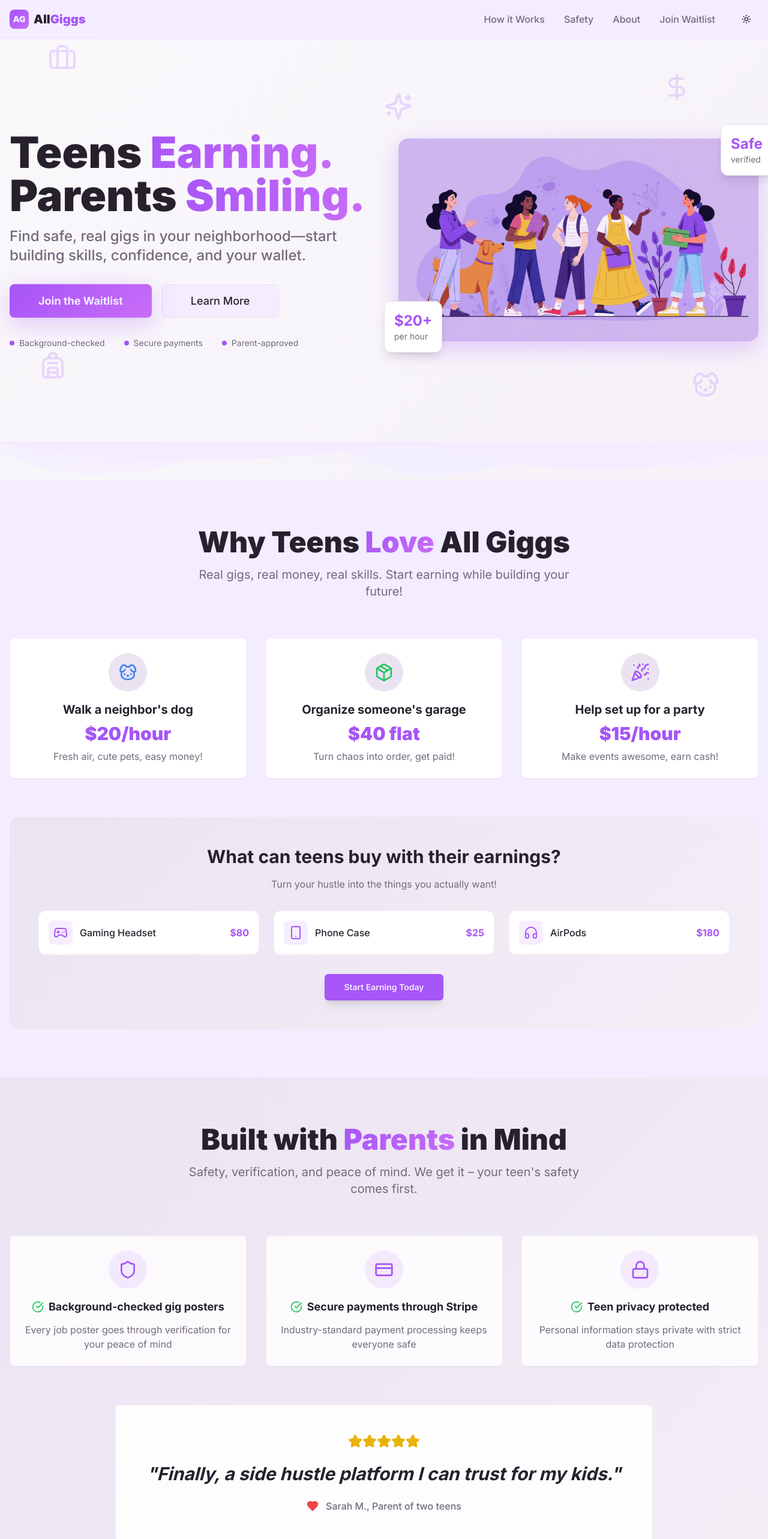
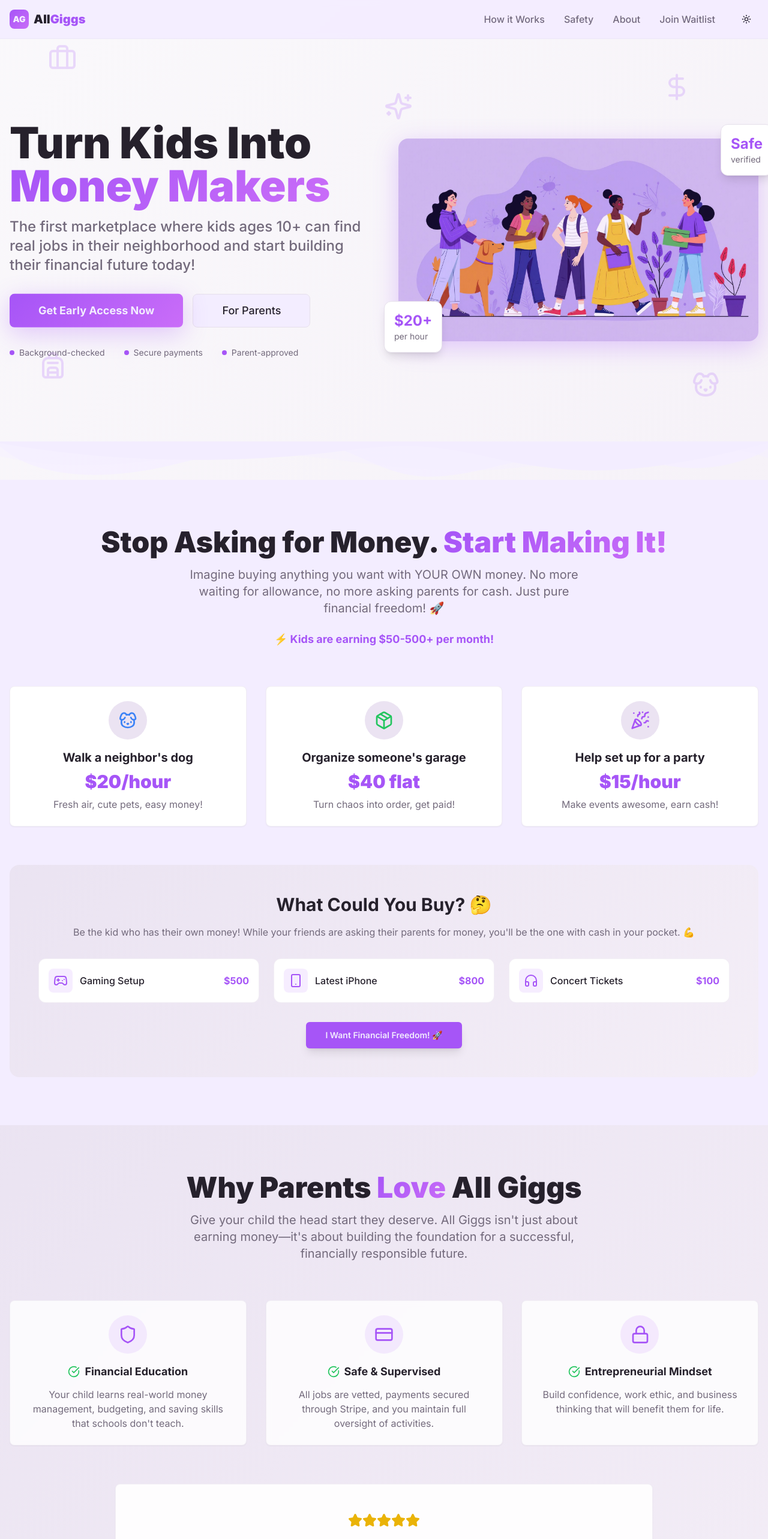
Before and after one commit to n1may11/all-gigs-get-paid, a React (Vite) app: page / in a window 1280 px wide. Shown: the top 2566 px of the page at 60% size. Built offline with nearby package versions, Linux system fonts and the light colour scheme.

Commit message:
Refactor landing page to match reference
Update the landing page to incorporate design elements and content from the provided reference URL. Ensure a dopamine-optimized and appealing experience for teens and parents.

```diff
--- a/src/components/HeroSection.tsx
+++ b/src/components/HeroSection.tsx
@@ -33,27 +33,22 @@ const HeroSection = () => {
           <div className="space-y-8 text-center lg:text-left animate-fade-in">
             <div className="space-y-4">
               <h1 className="text-5xl md:text-7xl font-black text-foreground leading-tight">
-                Teens{" "}
+                Turn Kids Into{" "}
                 <span className="bg-gradient-primary bg-clip-text text-transparent">
-                  Earning.
-                </span>{" "}
-                Parents{" "}
-                <span className="bg-gradient-primary bg-clip-text text-transparent">
-                  Smiling.
+                  Money Makers
                 </span>
               </h1>
               <p className="text-xl md:text-2xl text-muted-foreground font-medium max-w-2xl">
-                Find safe, real gigs in your neighborhood—start building skills,
-                confidence, and your wallet.
+                The first marketplace where kids ages 10+ can find real jobs in their neighborhood and start building their financial future today!
               </p>
             </div>
 
             <div className="flex flex-col sm:flex-row gap-4 justify-center lg:justify-start">
               <Button variant="hero" size="xl" className="animate-bounce-gentle">
-                Join the Waitlist
+                Get Early Access Now
               </Button>
               <Button variant="outline" size="xl">
-                Learn More
+                For Parents
               </Button>
             </div>
 
--- a/src/components/HowItWorks.tsx
+++ b/src/components/HowItWorks.tsx
@@ -1,4 +1,5 @@
 import { Card, CardContent } from "@/components/ui/card";
+import { Button } from "@/components/ui/button";
 import { Search, Heart, CreditCard, ArrowRight } from "lucide-react";
 
 const HowItWorks = () => {
@@ -6,24 +7,24 @@ const HowItWorks = () => {
     {
       number: "01",
       icon: Search,
-      title: "Browse gigs nearby",
-      description: "Find safe, verified opportunities right in your neighborhood",
+      title: "Find Jobs",
+      description: "Browse cool jobs in your neighborhood - from pet sitting to lawn care to tutoring. Pick what you love!",
       color: "text-blue-500",
       bgColor: "bg-blue-50 dark:bg-blue-950/30"
     },
     {
       number: "02",
       icon: Heart,
-      title: "Choose the one you like",
-      description: "Pick gigs that match your interests, skills, and schedule",
+      title: "Get Hired",
+      description: "Chat with friendly neighbors, show them you're responsible, and land your first gig. It's that easy!",
       color: "text-purple-500",
       bgColor: "bg-purple-50 dark:bg-purple-950/30"
     },
     {
       number: "03",
       icon: CreditCard,
-      title: "Get paid instantly through Stripe",
-      description: "Secure, fast payments directly to your account when you're done",
+      title: "Get Paid",
+      description: "Complete your job, get reviewed, and watch the money flow into your account. Secure payments via Stripe!",
       color: "text-green-500",
       bgColor: "bg-green-50 dark:bg-green-950/30"
     }
@@ -90,10 +91,9 @@ const HowItWorks = () => {
 
         {/* Bottom CTA */}
         <div className="text-center mt-16 animate-fade-in">
-          <div className="inline-flex items-center gap-2 bg-gradient-secondary rounded-full px-6 py-3 text-sm font-medium text-foreground border border-border/50">
-            <div className="w-2 h-2 bg-primary rounded-full animate-pulse"></div>
-            <span>Ready to start? It's that simple!</span>
-          </div>
+          <Button variant="cta" size="lg">
+            Start Your Journey! 🎉
+          </Button>
         </div>
       </div>
     </section>
--- a/src/components/ParentsSection.tsx
+++ b/src/components/ParentsSection.tsx
@@ -5,18 +5,18 @@ const ParentsSection = () => {
   const safetyFeatures = [
     {
       icon: Shield,
-      title: "Background-checked gig posters",
-      description: "Every job poster goes through verification for your peace of mind"
+      title: "Financial Education",
+      description: "Your child learns real-world money management, budgeting, and saving skills that schools don't teach."
     },
     {
       icon: CreditCard,
-      title: "Secure payments through Stripe",
-      description: "Industry-standard payment processing keeps everyone safe"
+      title: "Safe & Supervised",
+      description: "All jobs are vetted, payments secured through Stripe, and you maintain full oversight of activities."
     },
     {
       icon: Lock,
-      title: "Teen privacy protected",
-      description: "Personal information stays private with strict data protection"
+      title: "Entrepreneurial Mindset",
+      description: "Build confidence, work ethic, and business thinking that will benefit them for life."
     }
   ];
 
@@ -25,14 +25,14 @@ const ParentsSection = () => {
       <div className="container mx-auto px-4">
         <div className="text-center mb-16 animate-fade-in">
           <h2 className="text-4xl md:text-5xl font-black text-foreground mb-4">
-            Built with{" "}
+            Why Parents{" "}
             <span className="bg-gradient-primary bg-clip-text text-transparent">
-              Parents
+              Love
             </span>{" "}
-            in Mind
+            All Giggs
           </h2>
           <p className="text-xl text-muted-foreground max-w-2xl mx-auto">
-            Safety, verification, and peace of mind. We get it – your teen's safety comes first.
+            Give your child the head start they deserve. All Giggs isn't just about earning money—it's about building the foundation for a successful, financially responsible future.
           </p>
         </div>
 
@@ -77,11 +77,11 @@ const ParentsSection = () => {
                   ))}
                 </div>
                 <blockquote className="text-2xl md:text-3xl font-bold text-foreground mb-6 italic">
-                  "Finally, a side hustle platform I can trust for my kids."
+                  "The earlier kids learn about money, the better prepared they'll be for life. All Giggs teaches them that money isn't just given—it's earned through hard work and dedication."
                 </blockquote>
                 <div className="flex items-center justify-center gap-3 text-muted-foreground">
                   <Heart size={20} className="text-red-500 fill-red-500" />
-                  <span className="font-medium">Sarah M., Parent of two teens</span>
+                  <span className="font-medium">Dr. Sarah Johnson, Child Development Expert & Mom of 3</span>
                 </div>
               </div>
             </CardContent>
--- a/src/components/WaitlistSection.tsx
+++ b/src/components/WaitlistSection.tsx
@@ -41,13 +41,13 @@ const WaitlistSection = () => {
         <div className="max-w-4xl mx-auto text-center">
           <div className="animate-fade-in mb-12">
             <h2 className="text-4xl md:text-6xl font-black text-foreground mb-6">
-              Be First in Line to{" "}
+              📱 Coming to App Stores{" "}
               <span className="bg-gradient-primary bg-clip-text text-transparent">
-                Start Earning
+                Soon!
               </span>
             </h2>
             <p className="text-xl md:text-2xl text-muted-foreground mb-4">
-              Launching soon. Sign up to get notified first and unlock exclusive early access.
+              We're putting the finishing touches on our mobile apps. Sign up now to get early access and be among the first to start earning!
             </p>
             <div className="inline-flex items-center gap-2 bg-primary/10 rounded-full px-6 py-2 text-sm font-medium text-primary">
               <div className="w-2 h-2 bg-primary rounded-full animate-pulse"></div>
--- a/src/components/WhyTeensLove.tsx
+++ b/src/components/WhyTeensLove.tsx
@@ -28,9 +28,9 @@ const WhyTeensLove = () => {
   ];
 
   const earnedItems = [
-    { icon: Gamepad2, name: "Gaming Headset", price: "$80" },
-    { icon: Smartphone, name: "Phone Case", price: "$25" },
-    { icon: Headphones, name: "AirPods", price: "$180" }
+    { icon: Gamepad2, name: "Gaming Setup", price: "$500" },
+    { icon: Smartphone, name: "Latest iPhone", price: "$800" },
+    { icon: Headphones, name: "Concert Tickets", price: "$100" }
   ];
 
   return (
@@ -38,15 +38,17 @@ const WhyTeensLove = () => {
       <div className="container mx-auto px-4">
         <div className="text-center mb-16 animate-fade-in">
           <h2 className="text-4xl md:text-5xl font-black text-foreground mb-4">
-            Why Teens{" "}
+            Stop Asking for Money.{" "}
             <span className="bg-gradient-primary bg-clip-text text-transparent">
-              Love
-            </span>{" "}
-            All Giggs
+              Start Making It!
+            </span>
           </h2>
           <p className="text-xl text-muted-foreground max-w-2xl mx-auto">
-            Real gigs, real money, real skills. Start earning while building your future!
+            Imagine buying anything you want with YOUR OWN money. No more waiting for allowance, no more asking parents for cash. Just pure financial freedom! 🚀
           </p>
+          <div className="mt-6">
+            <span className="text-lg font-bold text-primary">⚡ Kids are earning $50-500+ per month!</span>
+          </div>
         </div>
 
         {/* Gig Examples */}
@@ -79,10 +81,10 @@ const WhyTeensLove = () => {
         <div className="bg-gradient-secondary rounded-2xl p-8 md:p-12 animate-fade-in">
           <div className="text-center mb-8">
             <h3 className="text-2xl md:text-3xl font-bold text-foreground mb-4">
-              What can teens buy with their earnings?
+              What Could You Buy? 🤔
             </h3>
             <p className="text-muted-foreground">
-              Turn your hustle into the things you actually want!
+              Be the kid who has their own money! While your friends are asking their parents for money, you'll be the one with cash in your pocket. 💪
             </p>
           </div>
 
@@ -106,7 +108,7 @@ const WhyTeensLove = () => {
 
           <div className="text-center">
             <Button variant="cta" size="lg">
-              Start Earning Today
+              I Want Financial Freedom! 🚀
             </Button>
           </div>
         </div>
```
